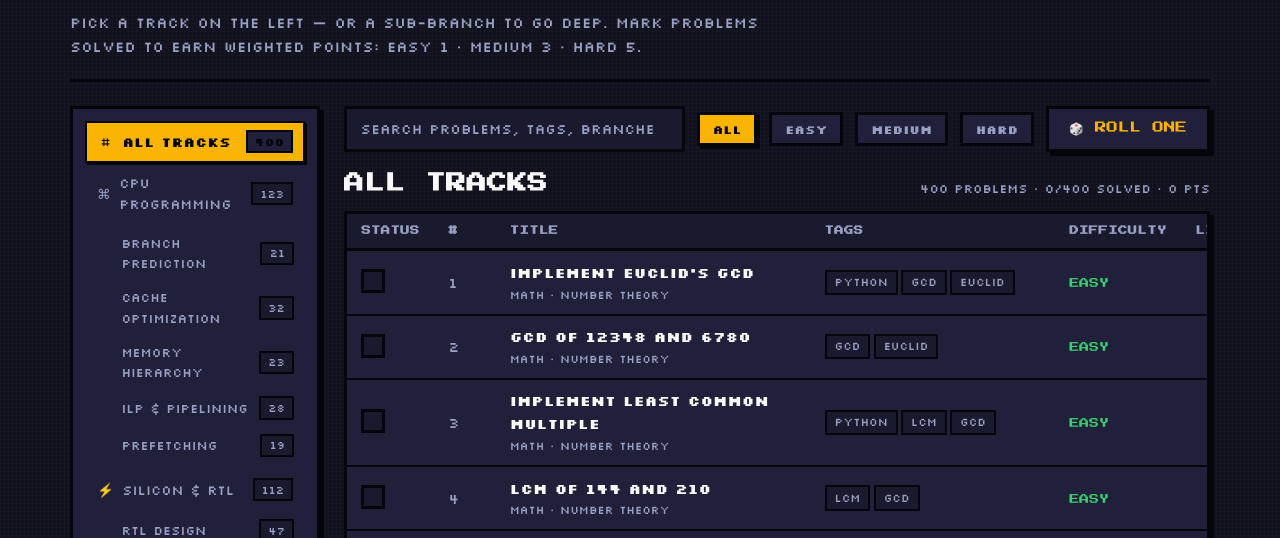
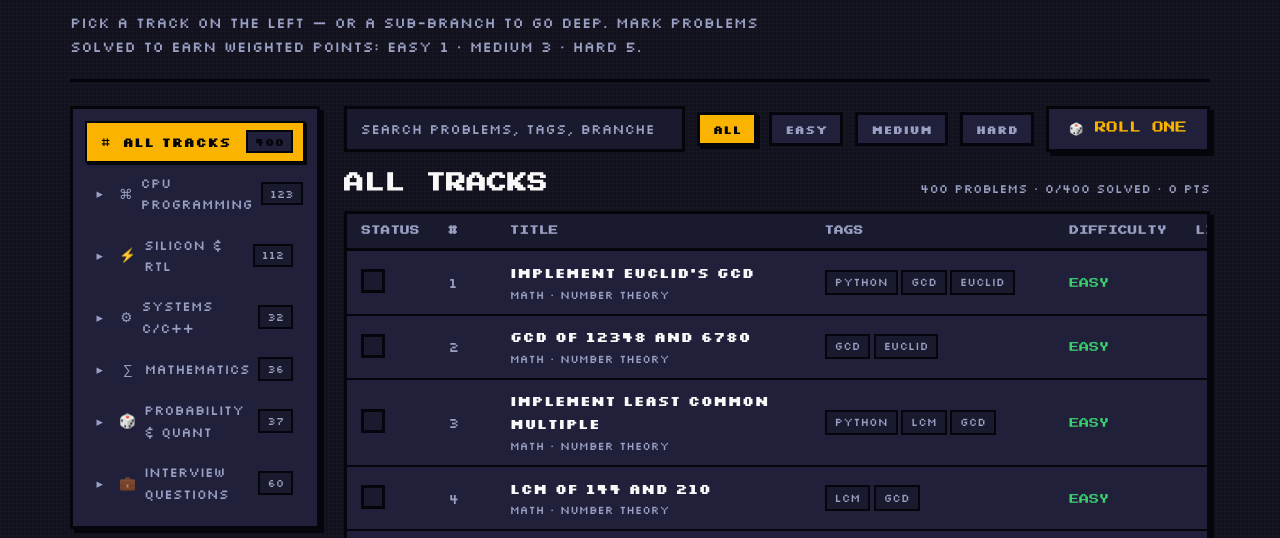
Before and after one commit to X-curiosity/Personal_Interview_Training, a website: page problems.html in a window 1280 px wide. Shown: the part 201-739 px from the top of the page. Drawn offline with Linux system fonts and the light colour scheme.

Commit message:
Collapse sidebar branches until their track is clicked
- Sub-subjects hidden by default; clicking a track expands exactly that
  track's branch list and collapses the others
- Pixel caret indicator (▸/▾) with aria-expanded state
- Deep links like problems.html#cpu still auto-expand their track
- Selecting All tracks collapses everything

```diff
--- a/assets/css/style.css
+++ b/assets/css/style.css
@@ -308,8 +308,15 @@ a.card:hover, .card.hoverable:hover {
   border: 2px solid var(--ink); padding: 0.05rem 0.45rem;
 }
 .side-list button.active .side-count { color: var(--ink); background: var(--bg-panel); }
-.side-branches { list-style: none; margin: 0.1rem 0 0.3rem; padding-left: 1.6rem; }
+/* branches hidden until their track is clicked (see syncExpanded in problems.js) */
+.side-branches { list-style: none; margin: 0.1rem 0 0.3rem; padding-left: 1.6rem; display: none; }
+.side-track.expanded .side-branches { display: block; }
 .side-branches button { font-size: 0.8rem; padding: 0.3rem 0.55rem; }
+.side-track > .side-link::before {
+  content: "\25B8"; /* ▸ */
+  color: var(--text-dim); font-size: 0.8rem; width: 0.9rem; flex-shrink: 0;
+}
+.side-track.expanded > .side-link::before { content: "\25BE"; /* ▾ */ }
 
 .problems-main { min-width: 0; }
 
--- a/assets/js/problems.js
+++ b/assets/js/problems.js
@@ -72,6 +72,9 @@
         state.branch = btn.getAttribute("data-branch") || null;
         render();
       });
+
+      /* Sub-subjects stay hidden until their subject (track) is clicked. */
+      syncExpanded();
     }
 
     function paintSidebar() {
@@ -81,6 +84,16 @@
           (b.getAttribute("data-branch") || null) === state.branch;
         b.classList.toggle("active", active);
         b.setAttribute("aria-pressed", active ? "true" : "false");
+      });
+    }
+
+    /* Expand exactly the selected track's branch list; collapse the rest. */
+    function syncExpanded() {
+      trackList.querySelectorAll(".side-track").forEach(function (li) {
+        var key = li.querySelector(".side-link").getAttribute("data-track");
+        var open = state.track === key;
+        li.classList.toggle("expanded", open);
+        li.querySelector(".side-link").setAttribute("aria-expanded", open ? "true" : "false");
       });
     }
 
@@ -170,6 +183,7 @@
       if (emptyRow) emptyRow.hidden = pool.length !== 0;
 
       paintSidebar();
+      syncExpanded();
       if (headingEl) headingEl.textContent = heading();
       if (countEl) countEl.textContent = pool.length + (pool.length === 1 ? " problem" : " problems");
 
```
